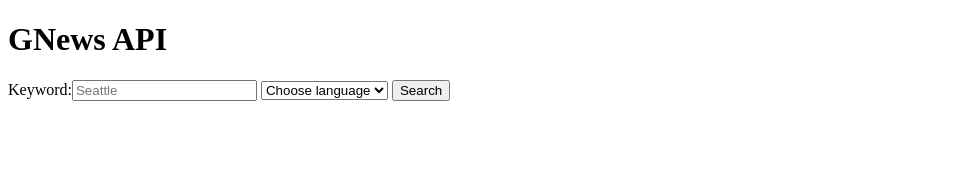
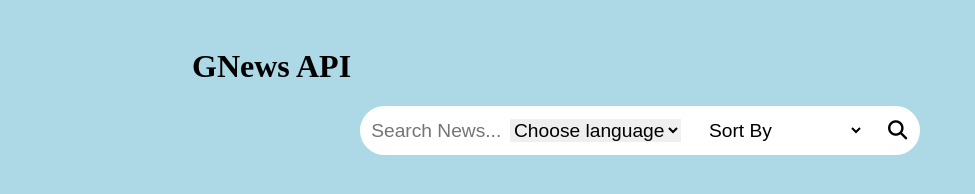
Before and after one commit to tsukasamuto55/WDD-330, a plain HTML site: page final_project/index.html in a window 1280 px wide. Shown: the whole page, without its empty margins (0-975 px from the left). Drawn offline with Linux system fonts and the light colour scheme.

Commit message:
styled news page

```diff
--- a/final_project/index.html
+++ b/final_project/index.html
@@ -8,28 +8,56 @@
     <link rel="stylesheet" href="style.css" />
     <!-- <script src="main.js" type="module"></script> -->
     <script src="newsAPI.js" type="module"></script>
+    <script
+      src="https://kit.fontawesome.com/e5fb0b605c.js"
+      crossorigin="anonymous"
+      defer
+    ></script>
   </head>
   <body>
     <main>
-      <h1>GNews API</h1>
+      <h1 class="title">GNews API</h1>
+
       <form class="search-form" action="#">
+        <div class="wrapper">
+          <div class="search-box">
             <label for="keyword"
-          >Keyword:<input type="text" id="keyword" name="keyword" placeholder="Seattle"
+              ><input
+                type="text"
+                id="keyword"
+                class="input-box"
+                name="keyword"
+                placeholder="Search News..."
             /></label>
-        <label for="language" class="language">
+
+            <label for="language">
               <select name="language" id="language" class="language-option">
                 <option value="">Choose language</option>
                 <option value="en">English</option>
                 <option value="es">Spanish</option>
                 <option value="fr">French</option>
                 <option value="ja">Japanese</option>
+                <option value="nl">Dutch</option>
               </select>
             </label>
-        <button type="submit" class="search-btn">Search</button>
+
+            <label for="sortBy">
+              <select name="sortBy" id="sortBy" class="sort-option">
+                <option value="">Sort By</option>
+                <option value="publishedAt">Published Date</option>
+                <option value="relevance">Relevance</option>
+              </select>
+            </label>
+
+            <button type="submit" class="search-btn">
+              <i class="fas fa-search"></i>
+            </button>
+          </div>
+        </div>
       </form>
 
       <section class="news-container">
-        <ul id="news-list" class="newsStyles"></ul>
+        <ul id="news-list"></ul>
         <button class="show-more-btn hide">Show More</button>
       </section>
     </main>
--- a/final_project/newsAPI.js
+++ b/final_project/newsAPI.js
@@ -6,6 +6,7 @@
 const keyword = document.querySelector("#keyword");
 const searchForm = document.querySelector(".search-form");
 const language = document.querySelector("#language");
+const sortBy = document.querySelector("#sortBy");
 const showMoreBtn = document.querySelector(".show-more-btn");
 
 window.addEventListener("load", () => {
@@ -26,7 +27,7 @@
 
 function fetchData(URL, keyword) {
   if (keyword.value == undefined) {
-    fetch(`${URL}search?q=${keyword}&lang=${language.value}&token=${token}`)
+    fetch(`${URL}search?q=${keyword}&sortby=${sortBy.value}&lang=en&token=${token}`)
       .then(function (response) {
         return response.json();
       })
@@ -35,7 +36,9 @@
         renderNewsArticles(newsData);
       });
   } else if (language.value == "") {
-    fetch(`${URL}search?q=${keyword.value}&lang=en&token=${token}`)
+    fetch(
+      `${URL}search?q=${keyword.value}&sortby=${sortBy.value}&sortby=relevance&lang=en&token=${token}`
+    )
       .then(function (response) {
         return response.json();
       })
@@ -44,7 +47,9 @@
         renderNewsArticles(newsData);
       });
   } else {
-    fetch(`${URL}search?q=${keyword.value}&lang=${language.value}&token=${token}`)
+    fetch(
+      `${URL}search?q=${keyword.value}&sortby=${sortBy.value}&lang=${language.value}&token=${token}`
+    )
       .then(function (response) {
         return response.json();
       })
--- a/final_project/style.css
+++ b/final_project/style.css
@@ -1,13 +1,93 @@
+:root {
+  --fs-400: 1.2rem;
+}
+
+*,
+*::before,
+*::after {
+  box-sizing: border-box;
+}
+
+.hide {
+  display: none;
+}
+
+body {
+  background-color: lightblue;
+  max-width: 60rem;
+  margin: 3rem auto;
+}
+
+.title {
+  text-align: left;
+  margin-left: 2rem;
+}
+
+.wrapper {
+  position: relative;
+  max-width: 35rem;
+  width: 100%;
+  background-color: #fff;
+  border-radius: 1.8rem;
+  margin: auto;
+}
+
+.wrapper:hover {
+  box-shadow: 0 0 0.5rem 0.2rem #aaa;
+}
+
+.search-box {
+  display: flex;
+  align-items: center;
+  padding: 0.3rem;
+}
+
+.input-box {
+  max-width: 28rem;
+  width: 100%;
+  background-color: transparent;
+  outline: none;
+  border: none;
+  font-size: var(--fs-400);
+  padding: 0.4rem;
+}
+
+.language-option,
+.sort-option {
+  border: none;
+  outline: none;
+  font-size: var(--fs-400);
+}
+
+.search-btn,
+.sort-option {
+  align-items: center;
+  padding: 0 0.4rem 0 0.4rem;
+  background-color: transparent;
+  margin-left: 1rem;
+  border: none;
+  padding: 0.5rem;
+  font-size: var(--fs-400);
+}
+
+.search-btn:hover {
+  cursor: pointer;
+}
+
 .news-container {
   margin-top: 2rem;
 }
 
-.news-link {
-  text-decoration: none;
+#news-list {
+  display: contents;
+}
+
+#news-list li {
+  list-style: none;
 }
 
 .news-img {
-  width: 15%;
+  width: 50%;
 }
 
 .news-card {
@@ -17,6 +97,14 @@
   margin-bottom: 3rem;
 }
 
-.hide {
-  display: none;
+.news-card img {
+  transition: transform 0.1s linear;
 }
+
+.news-card img:hover {
+  transform: scale(1.1);
+}
+
+.news-card a {
+  text-decoration: none;
+}
```
Lines whose indentation alone changed are shown as unchanged.
